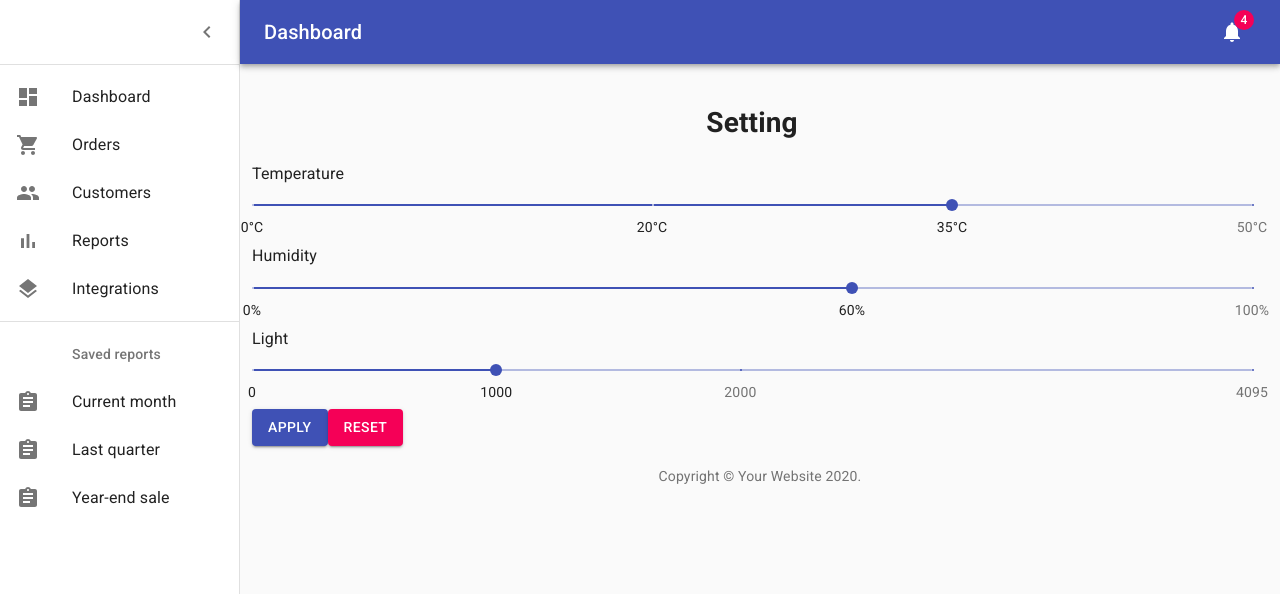
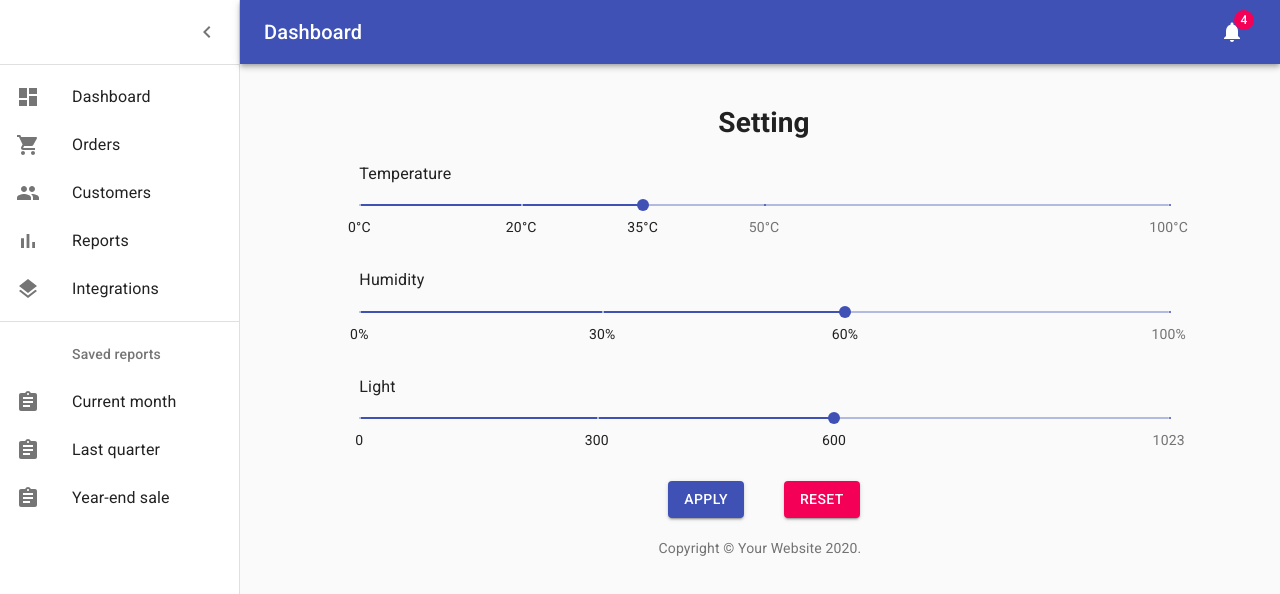
Before and after one commit to hieunguyen1704/ttdadn-iot-web-app-frontend, a React (Vite) app: page /user-config in a window 1280 px wide. Shown: the top 594 px of the page. Built offline with nearby package versions, Linux system fonts and the light colour scheme.

Commit message:
front-end setting done

```diff
--- /dev/null
+++ b/src/views/Module/UserConfig/ButtonArea/ButtonArea.js
@@ -0,0 +1,21 @@
+import React from "react";
+import Button from "@material-ui/core/Button";
+const ButtonArea = (props) => {
+
+  return (
+    <div className='flex-center'>
+      <Button variant="contained" color="primary" type="submit" style={{marginRight: 20}}>
+        Apply
+      </Button>
+      <Button
+        variant="contained"
+        color="secondary"
+        onClick={props.reset}
+        style={{marginLeft: 20}}
+      >
+        Reset
+      </Button>
+    </div>
+  );
+};
+export default ButtonArea;
--- a/src/views/Module/UserConfig/SliderContainer/SliderContainer.js
+++ b/src/views/Module/UserConfig/SliderContainer/SliderContainer.js
@@ -20,12 +20,20 @@ const tempMarks = [
     {
       value: 50,
       label: '50°C',
+    },
+    {
+      value: 100,
+      label: '100°C',
     }
   ];
   const humidMarks = [
     {
       value: 0,
       label: '0%',
+    },
+    {
+      value: 30,
+      label: '30%',
     },
     {
       value: 60,
@@ -42,16 +50,16 @@ const tempMarks = [
           label: '0',
         },
         {
-          value: 1000,
-          label: '1000',
+          value: 300,
+          label: '300',
         },
         {
-            value: 2000,
-            label: '2000',
+            value: 600,
+            label: '600',
         },
         {
-          value: 4095,
-          label: '4095',
+          value: 1023,
+          label: '1023',
         }
     ];
 const SliderContainer = (props) => {
--- a/src/views/Module/UserConfig/SliderContainer/SliderContainer.scss
+++ b/src/views/Module/UserConfig/SliderContainer/SliderContainer.scss
@@ -1,3 +1,11 @@
-.slider-container{
-    width: 1000px;
+// .slider-container{
+//     width: 1000px;
+// }
+form{
+    width: 100%;
 }
+.flex-center{
+    display: flex;
+    justify-content: center;
+    align-items: center;
+}
--- a/src/views/Module/UserConfig/UserConfig.js
+++ b/src/views/Module/UserConfig/UserConfig.js
@@ -2,7 +2,11 @@ import React, { Component } from "react";
 import "./theme/UserConfig.scss";
 
 import SliderContainer from "./SliderContainer/SliderContainer";
-import Button from "@material-ui/core/Button";
+// import Button from "@material-ui/core/Button";
+import Grid from "@material-ui/core/Grid";
+import Container from "@material-ui/core/Container";
+import ButtonArea from './ButtonArea/ButtonArea';
+// import Box from '@material-ui/core/Box';
 class UserConfig extends Component {
   constructor(props) {
     super(props);
@@ -10,9 +14,9 @@ class UserConfig extends Component {
       threshold: {
         tempeThreshold: 35,
         humidThreshold: 60,
-        lightThreshold: 1000
+        lightThreshold: 600,
       },
-      currentUserId: 1
+      currentUserId: 1,
     };
     // this.changeHandler = this.changeHandler.bind(this);
   }
@@ -25,46 +29,62 @@ class UserConfig extends Component {
       threshold: newThreshold,
     });
   }
-  submitHandler(){
+  submitHandler() {
     console.log("submit successful");
-    alert('Submit successful');
+    alert("Submit successful");
   }
-  resetHandler(){
+  resetHandler() {
     this.setState({
       threshold: {
         tempeThreshold: 35,
         humidThreshold: 60,
-        lightThreshold: 1000
-      }
+        lightThreshold: 600,
+      },
     });
   }
   render() {
     const { threshold } = this.state;
     const sliderContainerList = Object.keys(threshold).map((elKey) => {
       return (
-        <SliderContainer
-          key={elKey}
-          type={elKey ==="tempeThreshold" ? "temperature" : elKey === "humidThreshold" ? "humidity": "light"}
-          max={elKey === "tempeThreshold" ? 50 : elKey === "humidThreshold" ? 100 : 4095}
-          value={threshold[elKey]}
-          step={elKey === "tempeThreshold" ? 1 : elKey === "humidThreshold" ? 2 : 10}
-          change={this.changeHandler.bind(this, elKey)}
-        />
+        <Grid item md={10} xs={12} key={elKey}>
+          <SliderContainer
+            type={
+              elKey === "tempeThreshold"
+                ? "temperature"
+                : elKey === "humidThreshold"
+                ? "humidity"
+                : "light"
+            }
+            max={
+              elKey === "tempeThreshold"
+                ? 100
+                : elKey === "humidThreshold"
+                ? 100
+                : 1023
+            }
+            value={threshold[elKey]}
+            // step={elKey === "tempeThreshold" ? 1 : elKey === "humidThreshold" ? 2 : 10}
+            step={1}
+            change={this.changeHandler.bind(this, elKey)}
+            // style={{margin: '0 auto'}}
+          />
+        </Grid>
       );
     });
     return (
-      <div>
-        <h1 style={{textAlign:"center"}}>Setting</h1>
+      <Container maxWidth="lg" style={{ width: "80vw" }}>
+        <h1 style={{ textAlign: "center" }}>Setting</h1>
         <form onSubmit={this.submitHandler.bind(this)}>
-          {sliderContainerList}
-          <Button variant="contained" color="primary" type="submit">
-            Apply
-          </Button>
-          <Button variant="contained" color="secondary" onClick={this.resetHandler.bind(this)}>
-            Reset
-          </Button>
+          <Grid container spacing={3} className="flex-center">
+            {sliderContainerList}
+            <Grid item md={6} xs={12}>
+              <ButtonArea
+              reset = {this.resetHandler.bind(this)}
+              />
+            </Grid>
+          </Grid>
         </form>
-      </div>
+      </Container>
     );
   }
 }
```
